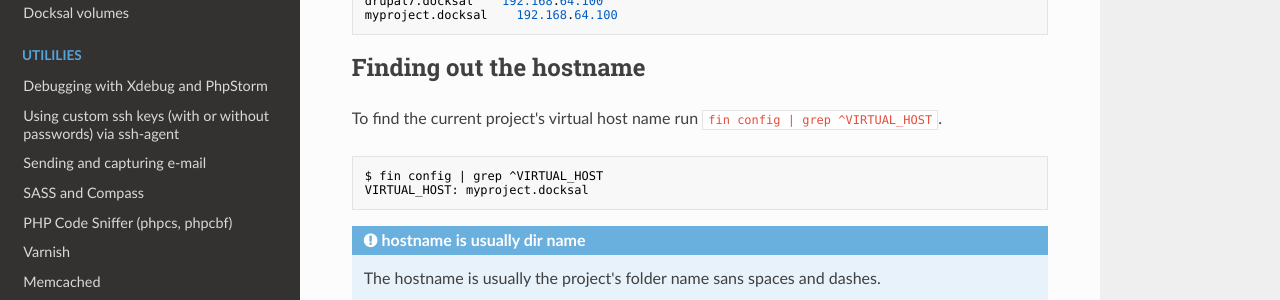
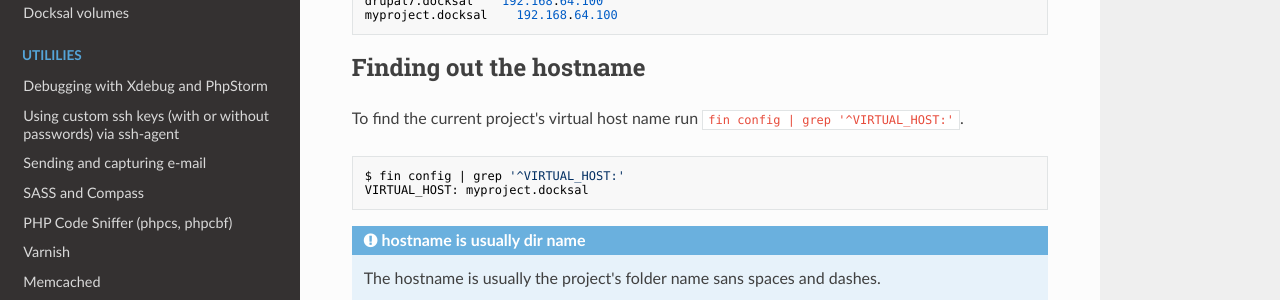
Before and after one commit to docksal/docksal, an MkDocs documentation site: the page built from docs/multiple-projects.md, in a window 1280 px wide and 1154 px high. Shown: the part 698-998 px from the top of the window. Built offline with MkDocs 1.6.1, drawn with Linux system fonts in a browser that asks for light colours; nearby versions of some CDN libraries; old or Windows-style settings are respelled for this version of MkDocs.

````diff
--- a/docs/multiple-projects.md
+++ b/docs/multiple-projects.md
@@ -29,10 +29,10 @@ myproject.docksal    192.168.64.100
 
 ## Finding out the hostname
 
-To find the current project's virtual host name run `fin config | grep ^VIRTUAL_HOST`.
+To find the current project's virtual host name run `fin config | grep '^VIRTUAL_HOST:'`.
 
 ```bash
-$ fin config | grep ^VIRTUAL_HOST
+$ fin config | grep '^VIRTUAL_HOST:'
 VIRTUAL_HOST: myproject.docksal
 ```
 
````
Also changed, not shown: docs/project-customize.md (+2 -1 lines), 6 other files.
